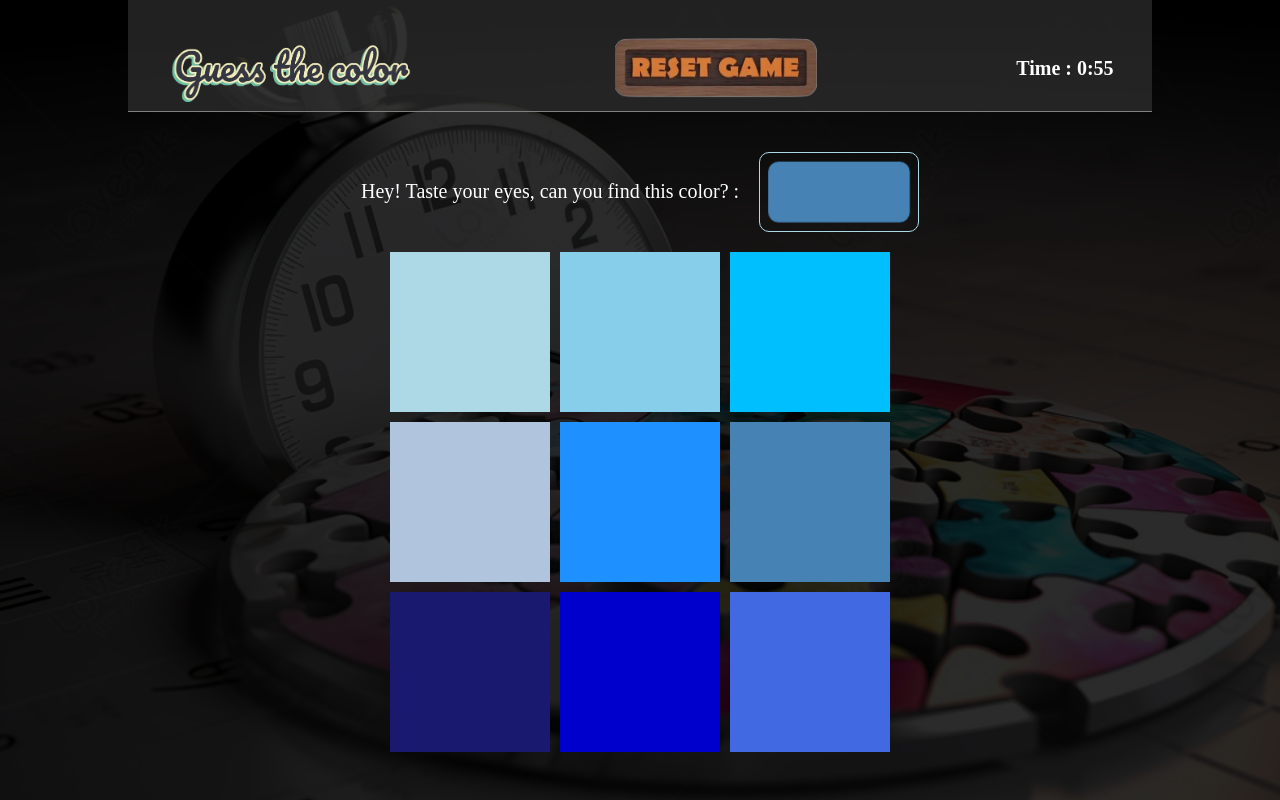
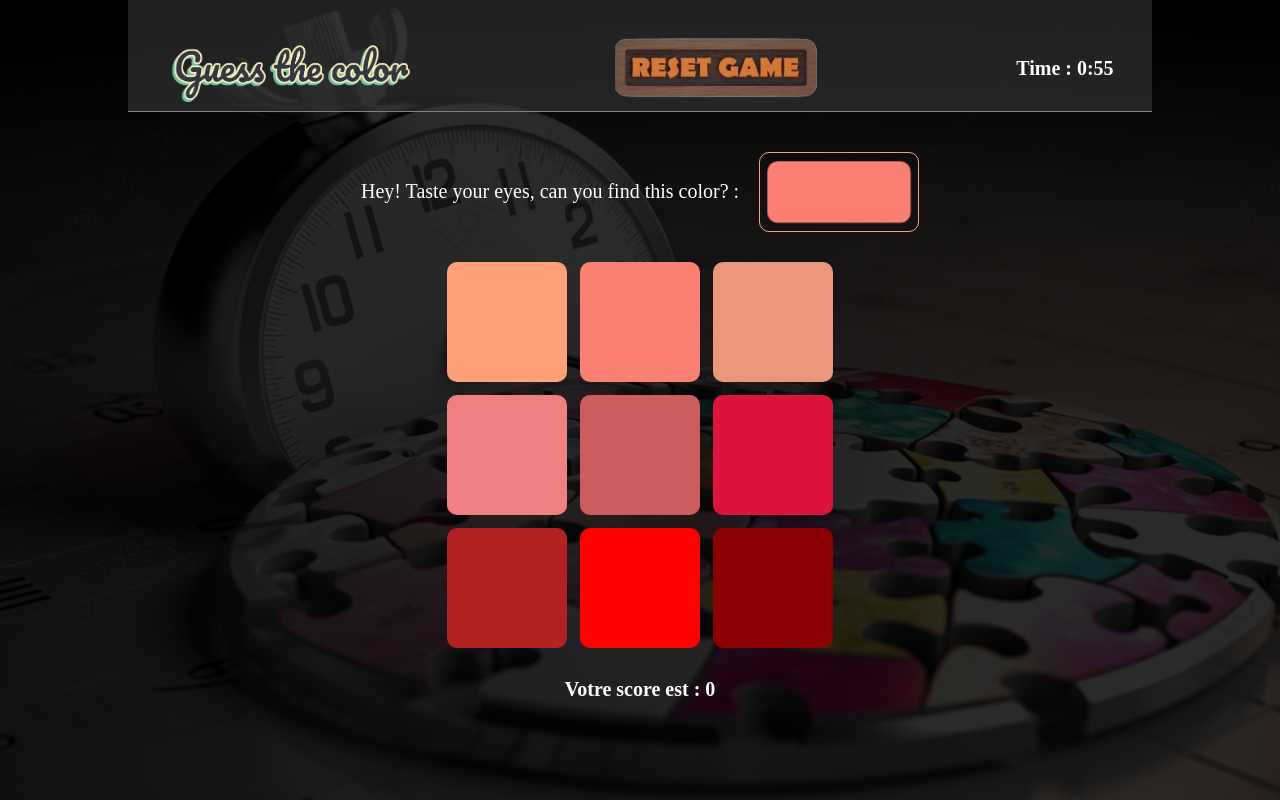
Before and after one commit to Jomagene/hng12-stage1-guess-color-game, a React (Vite) app: page /play in a window 1280 px wide. Built offline with nearby package versions, Linux system fonts and the light colour scheme.

Commit message:
scores and choice logic

```diff
--- a/src/colors.js
+++ b/src/colors.js
@@ -68,3 +68,5 @@ const colors = {
 };
 
 export default colors;
+
+export const colorList = ['red', 'orange', 'yellow', 'green', 'blue', 'cyan'];
--- a/src/components/ColorOptions.jsx
+++ b/src/components/ColorOptions.jsx
@@ -1,53 +1,71 @@
-import colors from '../colors';
+import colors, { colorList } from '../colors';
 
-const ColorOptions = () => {
+const ColorOptions = ({ trueChoice, setScore, score }) => {
+  const colorIndex = (score / 5) % colorList.length;
+  const color = colorList[colorIndex];
+
+  function handleClick(event, index) {
+    if (trueChoice == index) {
+      event.target.classList.add('green');
+      setScore(score + 5);
+    } else event.target.classList.add('red');
+  }
   return (
     <div className="choices">
       <span
         style={{
-          backgroundColor: colors.blue[0],
+          backgroundColor: colors[color][0],
         }}
-        className="choice"></span>
+        className="choice"
+        onClick={(event) => handleClick(event, 0)}></span>
       <span
         style={{
-          backgroundColor: colors.blue[1],
+          backgroundColor: colors[color][1],
         }}
-        className="choice"></span>
+        className="choice"
+        onClick={(event) => handleClick(event, 1)}></span>
       <span
         style={{
-          backgroundColor: colors.blue[2],
+          backgroundColor: colors[color][2],
         }}
-        className="choice"></span>
+        className="choice"
+        onClick={(event) => handleClick(event, 2)}></span>
       <span
         style={{
-          backgroundColor: colors.blue[3],
+          backgroundColor: colors[color][3],
         }}
-        className="choice"></span>
+        className="choice"
+        onClick={(event) => handleClick(event, 3)}></span>
       <span
         style={{
-          backgroundColor: colors.blue[4],
+          backgroundColor: colors[color][4],
         }}
-        className="choice"></span>
+        className="choice"
+        onClick={(event) => handleClick(event, 4)}></span>
       <span
         style={{
-          backgroundColor: colors.blue[5],
+          backgroundColor: colors[color][5],
         }}
-        className="choice"></span>
+        className="choice"
+        onClick={(event) => handleClick(event, 5)}></span>
       <span
         style={{
-          backgroundColor: colors.blue[6],
+          backgroundColor: colors[color][6],
         }}
-        className="choice"></span>
+        className="choice"
+        onClick={(event) => handleClick(event, 6)}></span>
       <span
         style={{
-          backgroundColor: colors.blue[7],
+          backgroundColor: colors[color][7],
         }}
-        className="choice"></span>
+        className="choice"
+        onClick={(event) => handleClick(event, 7)}></span>
       <span
         style={{
-          backgroundColor: colors.blue[8],
+          backgroundColor: colors[color][8],
         }}
-        className="choice"></span>
+        className="choice"
+        onClick={(event) => handleClick(event, 8)}></span>
     </div>
   );
 };
--- a/src/components/Instruction.jsx
+++ b/src/components/Instruction.jsx
@@ -1,12 +1,17 @@
 import colors from '../colors';
-const Instruction = () => {
+import { colorList } from '../colors';
+
+const Instruction = ({ trueChoice, score }) => {
+  const colorIndex = (score / 5) % colorList.length;
+  const color = colorList[colorIndex];
+
   return (
     <div className="instruction">
       <p> Hey! Taste your eyes, can you find this color? : </p>
-      <div className="choice-border" style={{ borderColor: colors.blue[0] }}>
+      <div className="choice-border" style={{ borderColor: colors[color][0] }}>
         <span
           style={{
-            backgroundColor: colors.blue[Math.floor(Math.random() * 9)],
+            backgroundColor: colors[color][trueChoice],
           }}
           className="true-choice"></span>
       </div>
--- a/src/pages/Play.jsx
+++ b/src/pages/Play.jsx
@@ -1,14 +1,20 @@
+import { useState } from 'react';
 import ColorOptions from '../components/ColorOptions';
 import Header from '../components/Header';
 import Instruction from '../components/Instruction';
 import '../play.css';
 
 const Play = () => {
+  const [score, setScore] = useState(0);
+
+  const trueChoice = Math.floor(Math.random() * 8);
+
   return (
     <div className="main play">
       <Header />
-      <Instruction />
-      <ColorOptions />
+      <Instruction trueChoice={trueChoice} score={score} />
+      <ColorOptions trueChoice={trueChoice} setScore={setScore} score={score} />
+      <h1>Votre score est : {score}</h1>
     </div>
   );
 };
--- a/src/play.css
+++ b/src/play.css
@@ -54,15 +54,20 @@ header {
 }
 
 .choices {
-  margin-top: 1rem;
+  margin: 1.5rem;
   display: grid;
   grid-template-columns: repeat(3, 1fr);
-  gap: 0.5rem;
+  gap: 0.65rem;
 }
 .choice {
-  height: 8rem;
-  width: 8rem;
+  height: 6rem;
+  width: 6rem;
   display: inline-block;
+  transition: all 0.5s;
+  border-radius: 0.5rem;
+  &:hover {
+    transform: scale(1.05);
+  }
 }
 
 .choice-border {
@@ -76,6 +81,13 @@ header {
   border-radius: 10px;
 }
 
+.red {
+  border: 3px solid rgb(251, 98, 98);
+}
+.green {
+  border: 3px solid rgb(129, 253, 129);
+}
+
 @media (min-width: 50rem) {
   * {
     font-size: 20px;
@@ -87,7 +99,7 @@ header {
     transform: scale(1);
   }
   50% {
-    transform: scale(1.025);
+    transform: scale(1.05);
   }
   100% {
     transform: scale(1);
```
